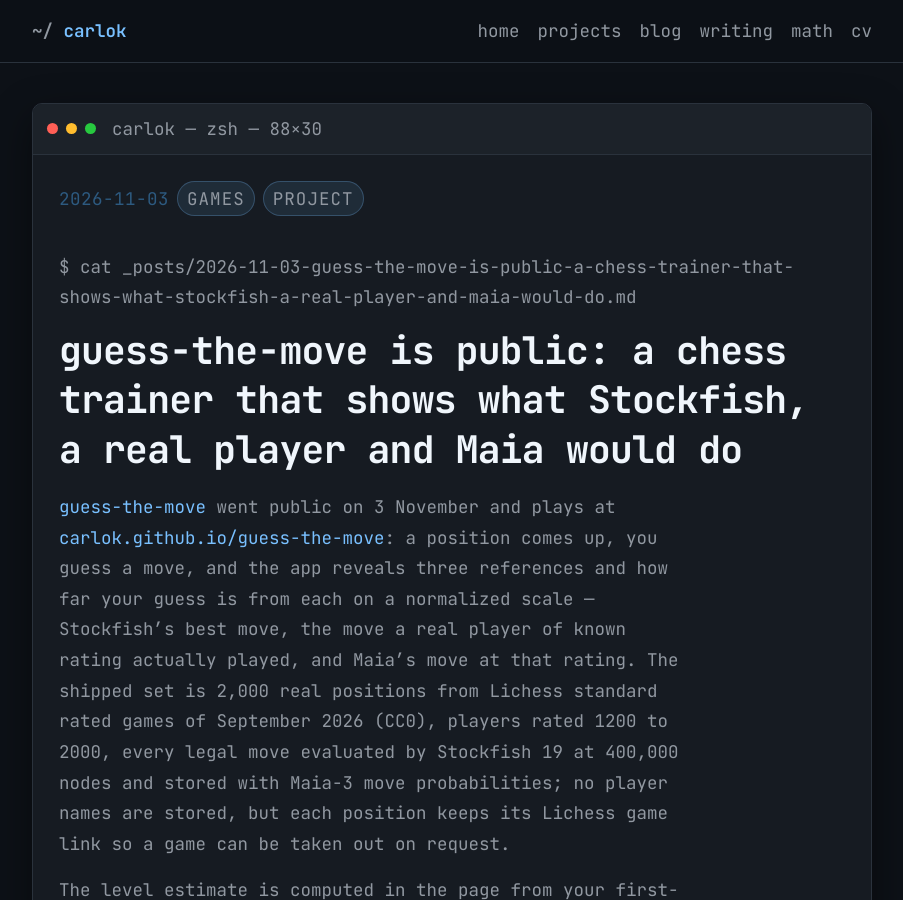
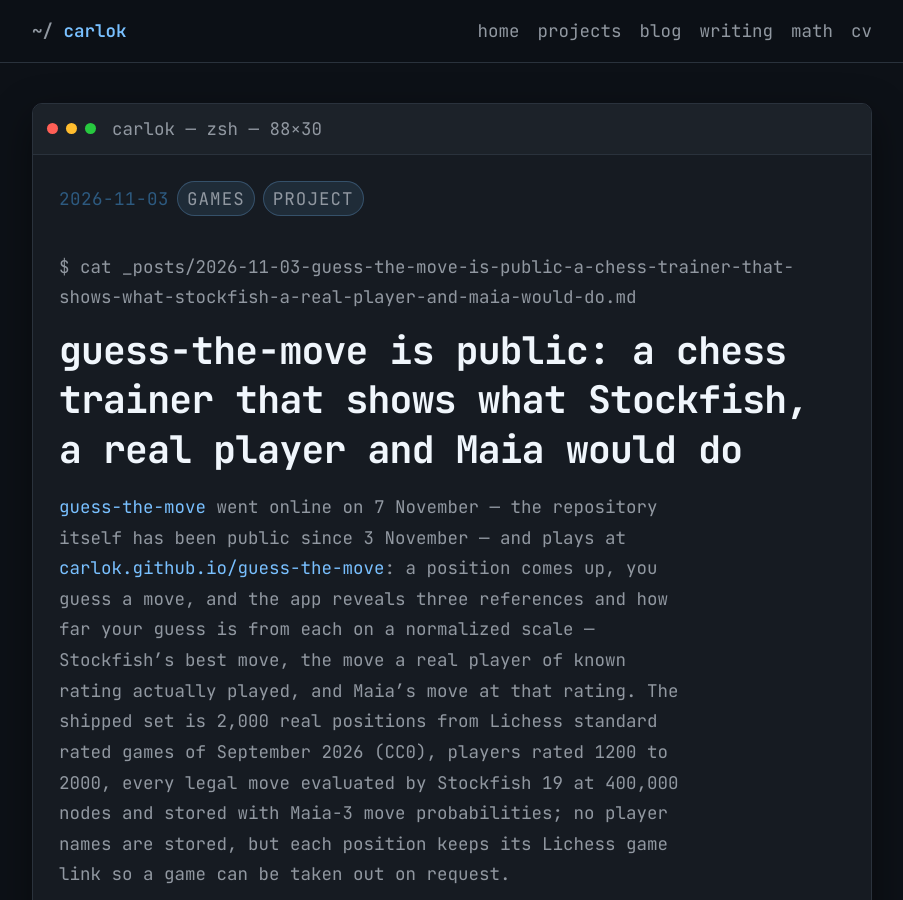
Before and after one commit to carlok/carlok.github.io, a Jekyll site: the page built from _posts/2026-11-03-guess-the-move-public.md, in a window 1280 px wide and 900 px high. Shown: the whole window, without its empty margins (188-1091 px from the left). Built offline with Jekyll 4.4.1, drawn with Linux system fonts in a browser that asks for light colours.

Commit message:
posts: guess-the-move went online on 7 November, not 3 November
The repository became public on 3 November (PublicEvent at creation), but the trainer
itself went live on the 7th. The post had merged the two dates.

```diff
--- a/_posts/2026-11-03-guess-the-move-public.md
+++ b/_posts/2026-11-03-guess-the-move-public.md
@@ -4,6 +4,6 @@
 tags: [games, project]
 ---
 
-[guess-the-move](https://github.com/carlok/guess-the-move) went public on 3 November and plays at [carlok.github.io/guess-the-move](https://carlok.github.io/guess-the-move/): a position comes up, you guess a move, and the app reveals three references and how far your guess is from each on a normalized scale — Stockfish's best move, the move a real player of known rating actually played, and Maia's move at that rating. The shipped set is 2,000 real positions from Lichess standard rated games of September 2026 (CC0), players rated 1200 to 2000, every legal move evaluated by Stockfish 19 at 400,000 nodes and stored with Maia-3 move probabilities; no player names are stored, but each position keeps its Lichess game link so a game can be taken out on request.
+[guess-the-move](https://github.com/carlok/guess-the-move) went online on 7 November — the repository itself has been public since 3 November — and plays at [carlok.github.io/guess-the-move](https://carlok.github.io/guess-the-move/): a position comes up, you guess a move, and the app reveals three references and how far your guess is from each on a normalized scale — Stockfish's best move, the move a real player of known rating actually played, and Maia's move at that rating. The shipped set is 2,000 real positions from Lichess standard rated games of September 2026 (CC0), players rated 1200 to 2000, every legal move evaluated by Stockfish 19 at 400,000 nodes and stored with Maia-3 move probabilities; no player names are stored, but each position keeps its Lichess game link so a game can be taken out on request.
 
 The level estimate is computed in the page from your first-time best-move guesses, with no server: each position's Maia probabilities at five rating anchors score your move over a rating grid, and positions where the ratings disagree count for more, measured in bits of mutual information. The README says how far that can be trusted — on real players of known rating the 80% range held the truth about 80% of the time but was 400 to 700 points wide, estimates ran below Lichess Rapid ratings, and players near 1900 came out near 1650, with the evidence in `docs/research/level-eval.json` and the script that reproduces it. Everything on the page is local: history in `localStorage`, a content policy that allows no request to any other site, and a static page on GitHub Pages.
```
